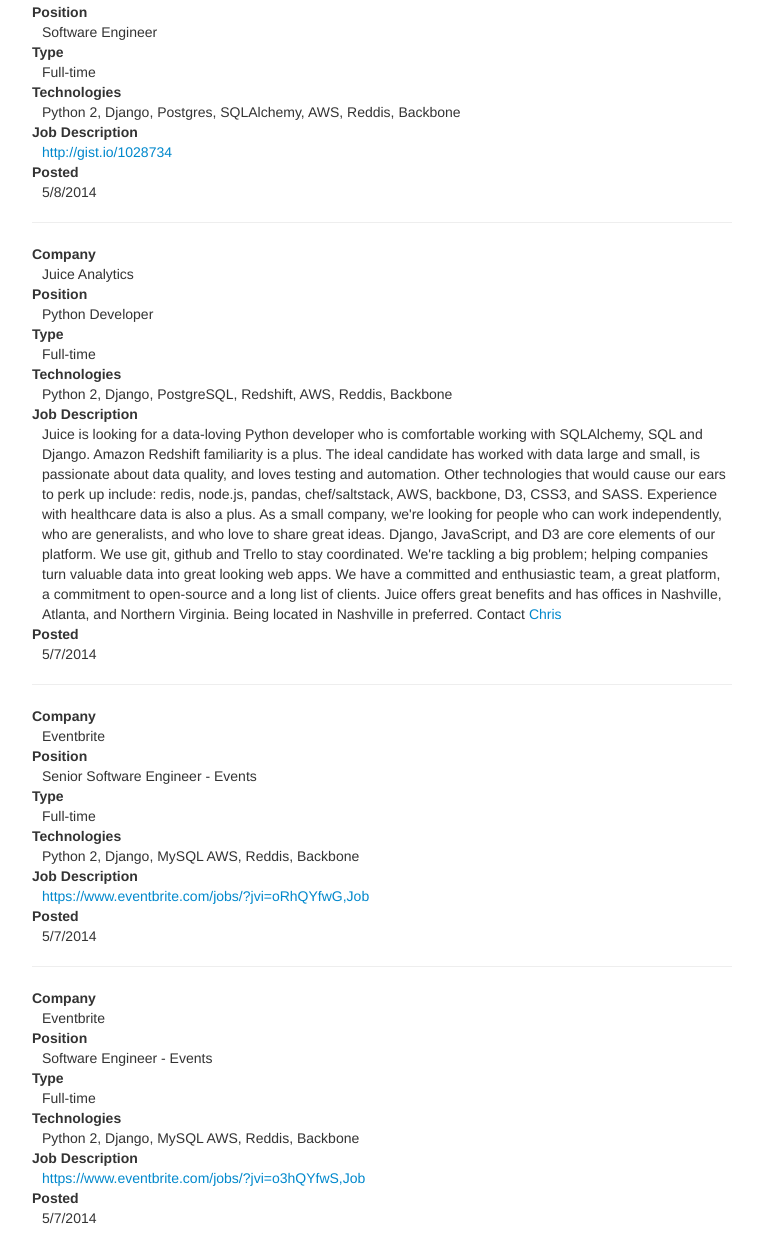
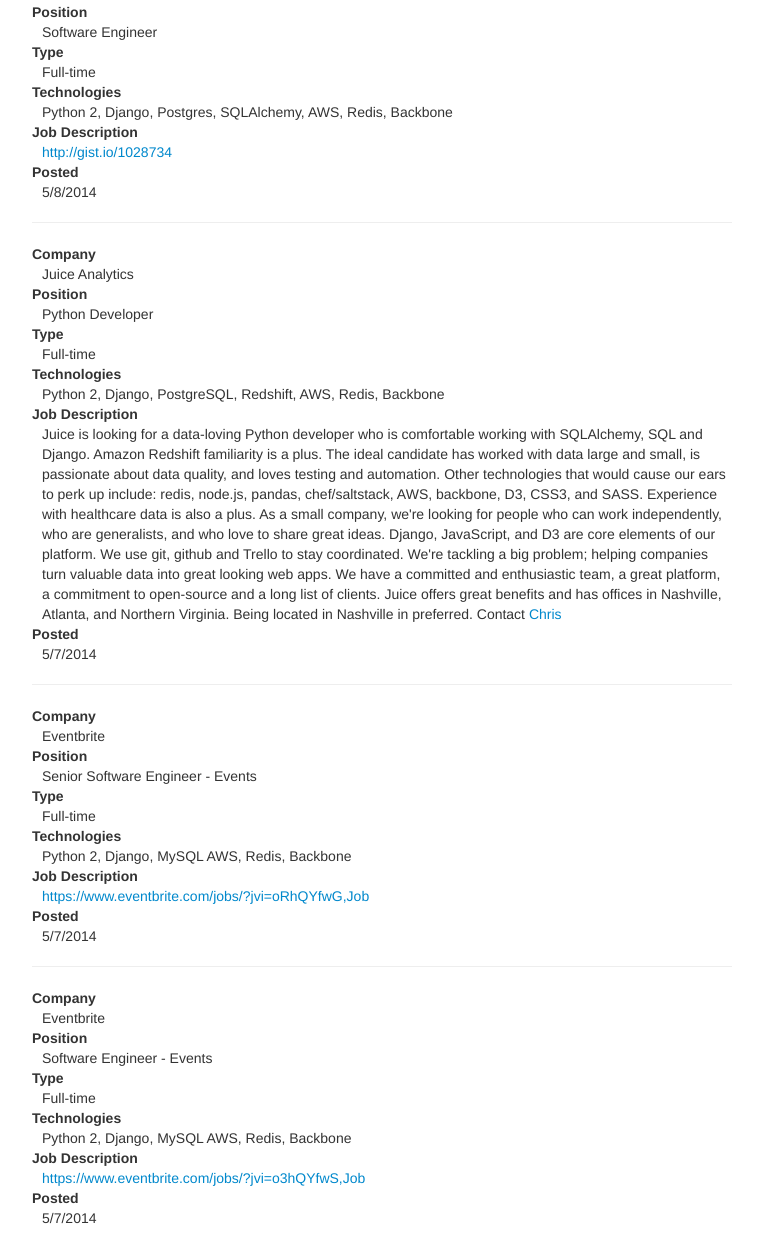
Before and after one commit to pynashorg/pynashorg.github.com, a Jekyll site: the page built from jobs.html, in a window 1280 px wide. Shown: the part 344-1578 px from the top of the page, without its empty margins (258-1016 px from the left). Built offline with Jekyll 4.4.1, drawn with Linux system fonts in a browser that asks for light colours; nearby versions of some CDN libraries; library files that are not in the unit come from our copies.

Commit message:
fixing spelling of redis

```diff
--- a/jobs.html
+++ b/jobs.html
@@ -20,7 +20,7 @@
     <dt>Type</dt>
     <dd>Full-time</dd>
     <dt>Technologies</dt>
-    <dd>Python 2, Django, Postgres, SQLAlchemy, AWS, Reddis, Backbone</dd>
+    <dd>Python 2, Django, Postgres, SQLAlchemy, AWS, Redis, Backbone</dd>
     <dt>Job Description</dt>
     <dd><a href="http://gist.io/1028734">http://gist.io/1028734</a></dd>
     <dt>Posted</dt>
@@ -35,7 +35,7 @@
     <dt>Type</dt>
     <dd>Full-time</dd>
     <dt>Technologies</dt>
-    <dd>Python 2, Django, PostgreSQL, Redshift,  AWS, Reddis, Backbone</dd>
+    <dd>Python 2, Django, PostgreSQL, Redshift,  AWS, Redis, Backbone</dd>
     <dt>Job Description</dt>
     <dd>Juice is looking for a data-loving Python developer who is comfortable working with SQLAlchemy, SQL and Django.  Amazon Redshift familiarity is a plus. The ideal candidate has worked with data large and small, is passionate about data quality, and loves testing and automation.
 
@@ -59,7 +59,7 @@
     <dt>Type</dt>
     <dd>Full-time</dd>
     <dt>Technologies</dt>
-    <dd>Python 2, Django, MySQL AWS, Reddis, Backbone</dd>
+    <dd>Python 2, Django, MySQL AWS, Redis, Backbone</dd>
     <dt>Job Description</dt>
     <dd><a href="https://www.eventbrite.com/jobs/?jvi=oRhQYfwG,Job">https://www.eventbrite.com/jobs/?jvi=oRhQYfwG,Job</a></dd>
     <dt>Posted</dt>
@@ -74,7 +74,7 @@
     <dt>Type</dt>
     <dd>Full-time</dd>
     <dt>Technologies</dt>
-    <dd>Python 2, Django, MySQL AWS, Reddis, Backbone</dd>
+    <dd>Python 2, Django, MySQL AWS, Redis, Backbone</dd>
     <dt>Job Description</dt>
     <dd><a href="https://www.eventbrite.com/jobs/?jvi=o3hQYfwS,Job">https://www.eventbrite.com/jobs/?jvi=o3hQYfwS,Job</a></dd>
     <dt>Posted</dt>
```
